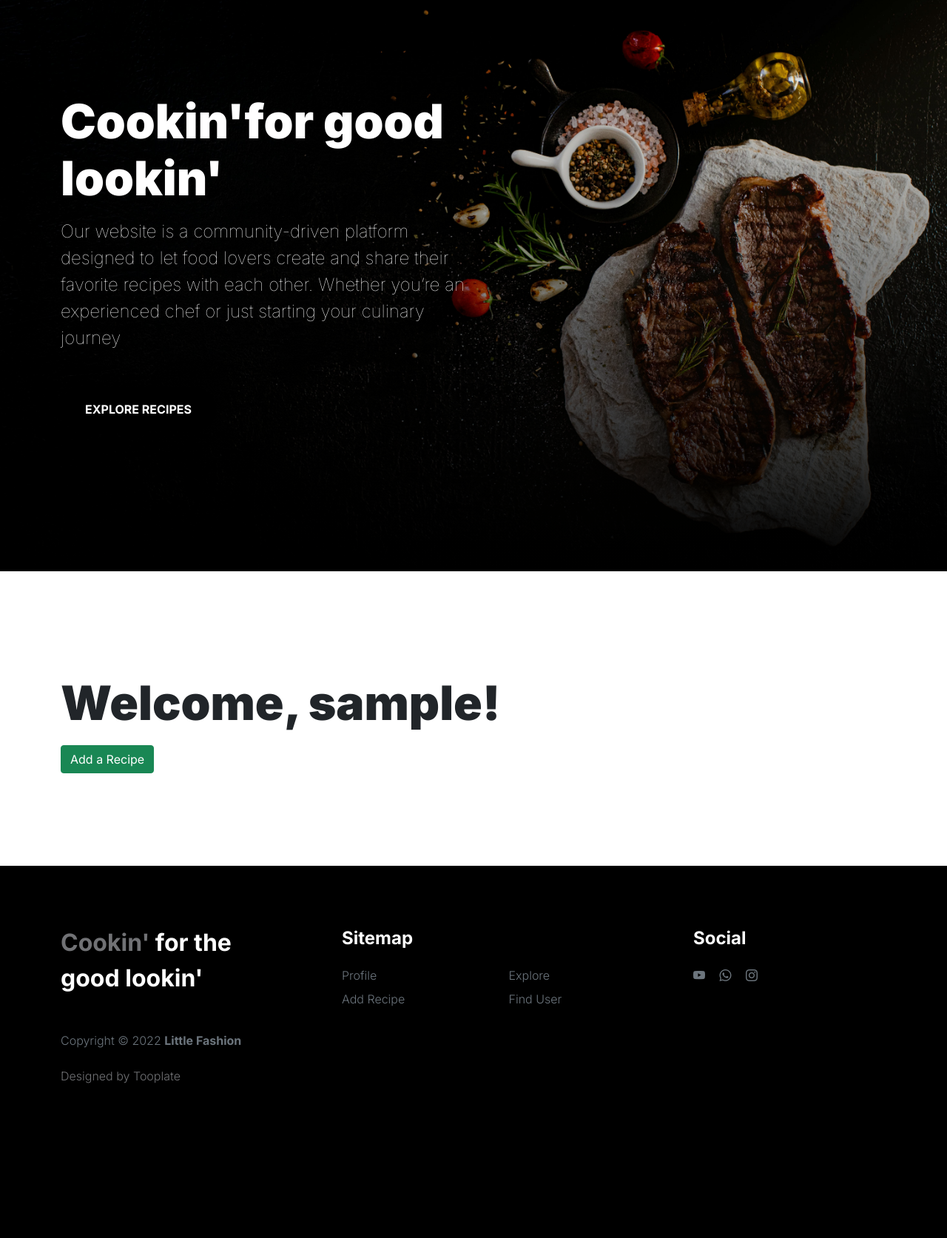
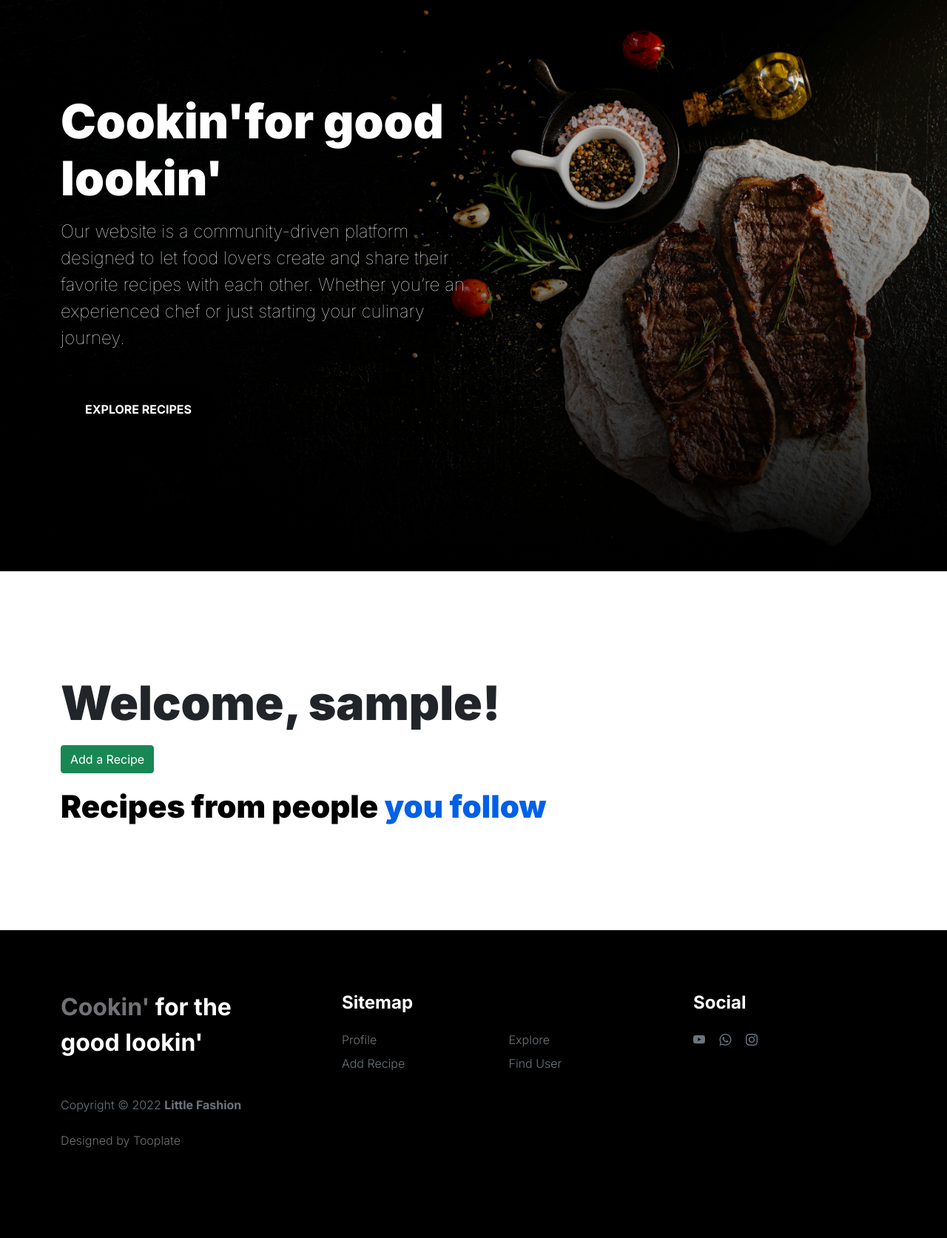
Before and after one commit to Eddj05/DDWT_project, a Flask app: template app/templates/index.html in a window 1280 px wide. Shown: the part 104-1777 px from the top of the page at 74% size. Before the commit the page ends 1568 px from the top, so only its background shows below. Run offline with Flask 3, Linux system fonts and the light colour scheme; the template is opened without the code that fills it, so the values that code supplies are empty; the visitor is signed in with stand-in values (Sample User, id 1); data comes from the database, SQL or seed files in the repository; both versions use the stored data as it was after the commit; some libraries are stand-ins or nearby versions.

Commit message:
Gave a title to the posts on the home page and made the intro part neater

```diff
--- a/app/templates/index.html
+++ b/app/templates/index.html
@@ -12,7 +12,7 @@
                         <div class="col-lg-6 col-10">
                             <h1 class="slick-title">Cookin'for good lookin'</h1>
 
-                            <p class="lead text-white mt-lg-3 mb-lg-5">Our website is a community-driven platform designed to let food lovers create and share their favorite recipes with each other. Whether you’re an experienced chef or just starting your culinary journey</p>
+                            <p class="lead text-white mt-lg-3 mb-lg-5">Our website is a community-driven platform designed to let food lovers create and share their favorite recipes with each other. Whether you’re an experienced chef or just starting your culinary journey.</p>
 
                             <a href="{{ url_for('explore') }}" class="btn custom-btn">Explore Recipes</a>
                         </div>
@@ -34,6 +34,7 @@
                     </h3>
                 </div>
 
+                <h2 class="mb-4">Recipes from people<span> you follow</span></h2>
                 {% for post in posts %}
                 {% include '_post.html' %}
                 {% endfor %}
```
Also changed, not shown: app.db.
